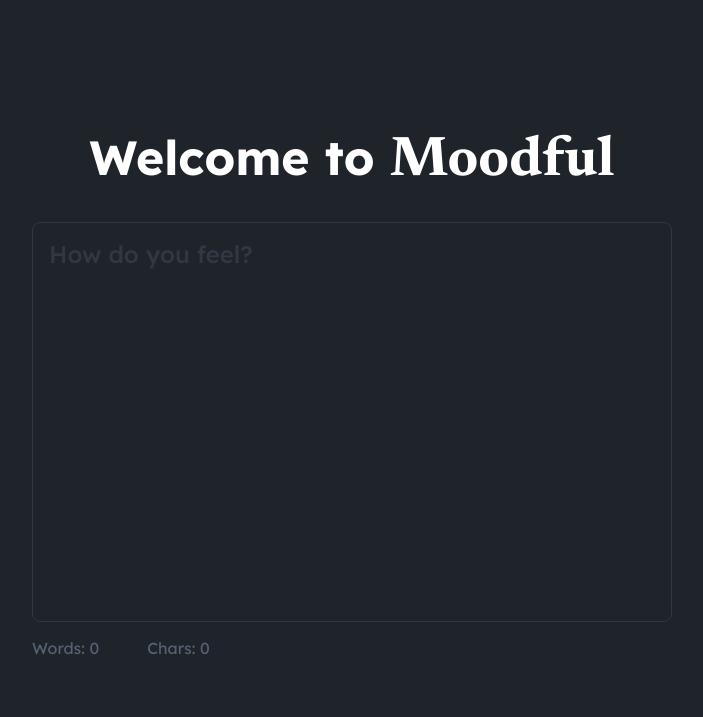
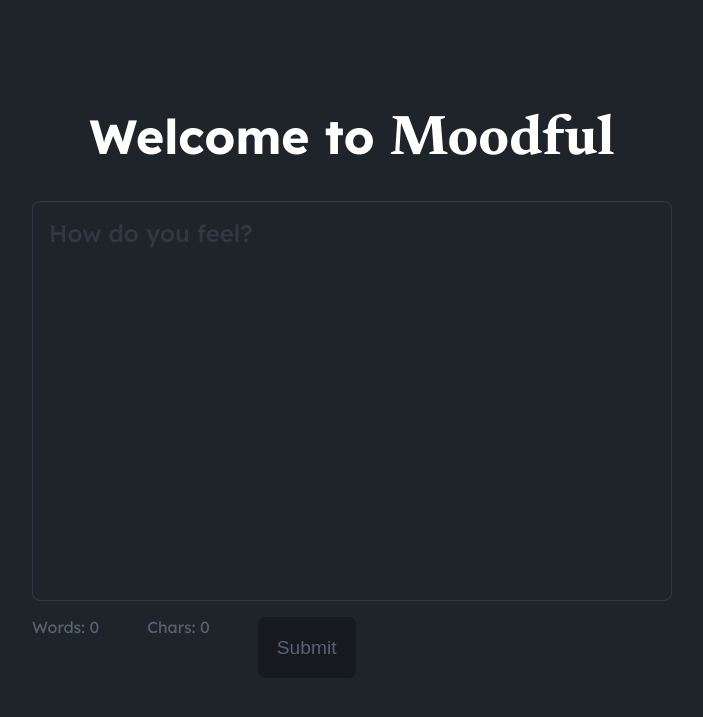
Before and after one commit to Hadevsh/Moodful, a Flask app: page / in a window 1280 px wide. Shown: the top 717 px of the page, without its empty margins (288-991 px from the left). Run offline with Flask 3, Linux system fonts and the light colour scheme.

Commit message:
Add base button styling

```diff
--- a/app/static/css/base.css
+++ b/app/static/css/base.css
@@ -34,6 +34,15 @@ body {
     text-align: center;
 }
 
+button {
+    border: none;
+    border-radius: 0.5rem;
+    padding: 1.2rem;
+    font-size: 1.2rem;
+    background-color: var(--darker-background);
+    color: var(--background-text);
+}
+
 .container {
     display: flex;
     flex-direction: column;
--- a/app/templates/index.html
+++ b/app/templates/index.html
@@ -11,6 +11,7 @@
         <div class="controls">
             <p>Words: <span id="word-count">0</span></p>
             <p>Chars: <span id="char-count">0</span></p>
+            <button id="submit" class="submit">Submit</button>
         </div>
     </div>
 </div>
```
